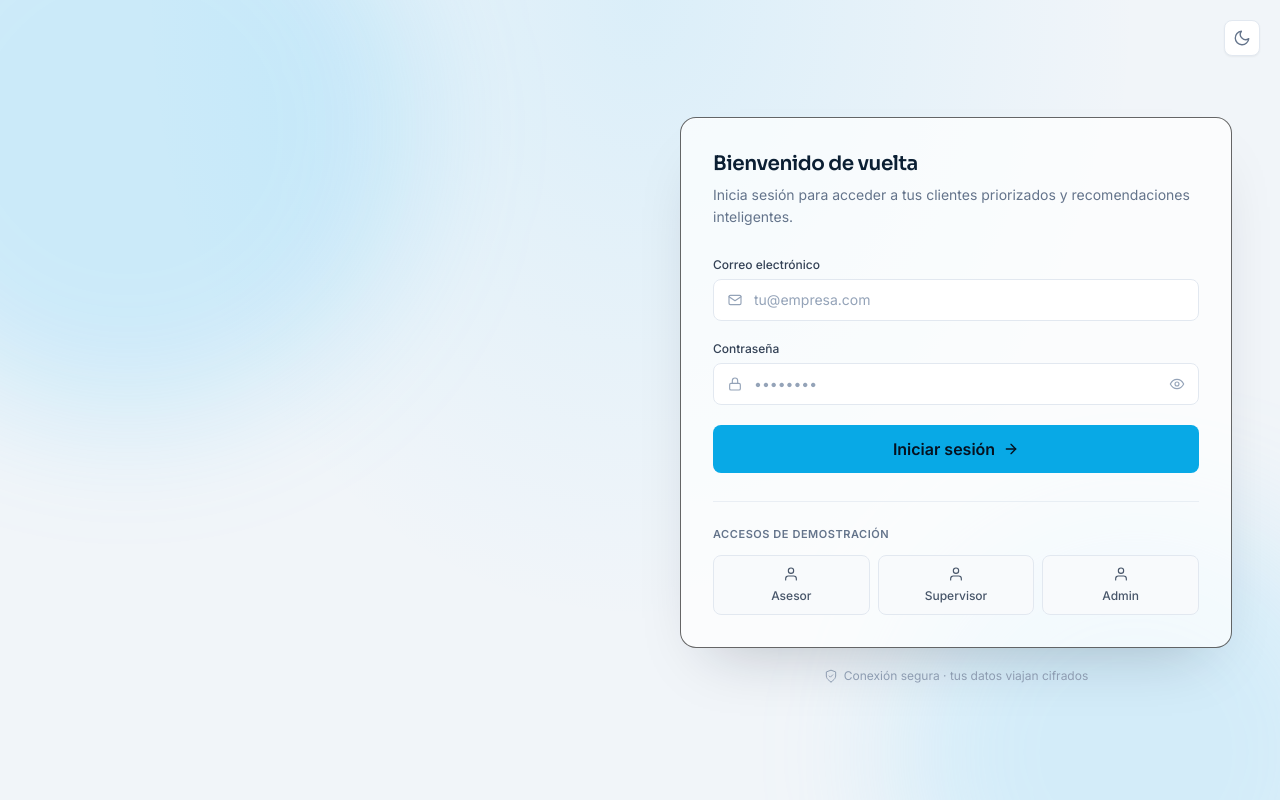
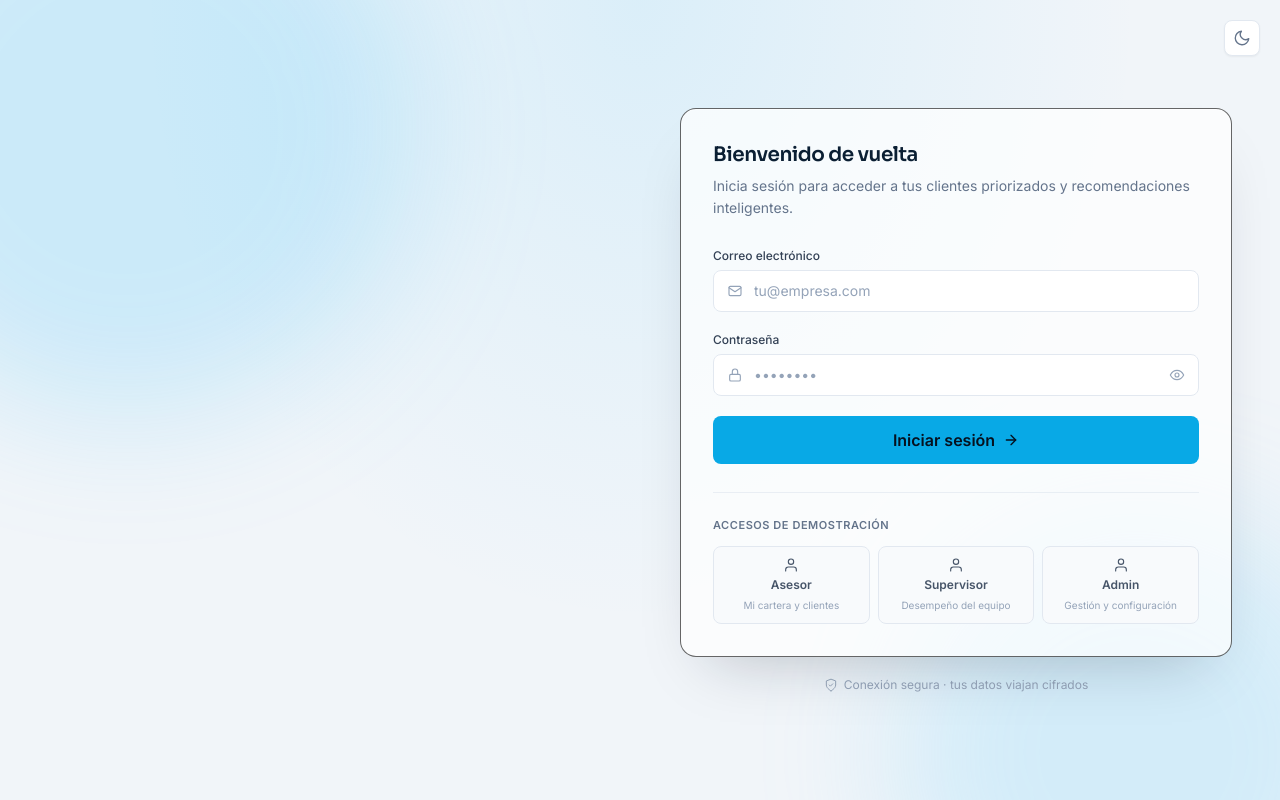
Before and after one commit to David42024/NEXA, a React (Vite) app in the folder frontend/: page /login in a window 1280 px wide. Built offline with nearby package versions, Linux system fonts and the light colour scheme; no server answers.

Commit message:
feat: add role descriptions to login demo buttons

```diff
--- a/frontend/src/pages/Login.jsx
+++ b/frontend/src/pages/Login.jsx
@@ -4,9 +4,9 @@ import { useAuth } from '../context/AuthContext.jsx'
 import ThemeToggle from '../components/ThemeToggle.jsx'
 
 const DEMO_USERS = [
-  { role: 'Asesor', email: 'asesor@nexa.demo', password: 'asesor123' },
-  { role: 'Supervisor', email: 'supervisor@nexa.demo', password: 'supervisor123' },
-  { role: 'Admin', email: 'admin@nexa.demo', password: 'admin123' },
+  { role: 'Asesor', email: 'asesor@nexa.demo', password: 'asesor123', description: 'Mi cartera y clientes' },
+  { role: 'Supervisor', email: 'supervisor@nexa.demo', password: 'supervisor123', description: 'Desempeño del equipo' },
+  { role: 'Admin', email: 'admin@nexa.demo', password: 'admin123', description: 'Gestión y configuración' },
 ]
 
 const API_BASE_URL = import.meta.env.VITE_API_URL || 'http://localhost:8000'
@@ -128,8 +128,14 @@ export default function Login() {
           const data = await response.json()
           if (data.users && data.users.length > 0) {
             // Mapear contraseñas correctas según el rol
+            const ROLE_DESCRIPTIONS = {
+              asesor: 'Mi cartera y clientes',
+              supervisor: 'Desempeño del equipo',
+              admin: 'Gestión y configuración',
+            }
             const usersWithPasswords = data.users.map(user => ({
               ...user,
+              description: ROLE_DESCRIPTIONS[user.role.toLowerCase()] || '',
               password: user.role.toLowerCase() === 'admin' ? 'admin123' :
                          user.role.toLowerCase() === 'supervisor' ? 'supervisor123' :
                          user.role.toLowerCase() === 'asesor' ? 'asesor123' : 'demo123'
@@ -315,14 +321,17 @@ export default function Login() {
                       onClick={() => fillDemo(u)}
                       disabled={loadingUsers}
                       aria-label={`Usar acceso de ${u.role}`}
-                      className={`flex min-h-[48px] flex-col items-center justify-center gap-1.5 rounded-lg border px-2 py-2.5 text-xs font-medium transition duration-200 ${
+                      className={`flex min-h-[56px] flex-col items-center justify-center gap-1 rounded-lg border px-2 py-2.5 text-xs font-medium transition duration-200 ${
                         active
                           ? 'border-cyan-500 bg-cyan-50 text-cyan-600 dark:border-cyan-400/60 dark:bg-cyan-500/10 dark:text-cyan-300'
                           : 'border-slate-200 bg-slate-50 text-slate-600 hover:border-cyan-400/60 hover:bg-slate-100 hover:text-navy-900 dark:border-white/10 dark:bg-white/[0.02] dark:text-slate-300 dark:hover:border-cyan-400/40 dark:hover:bg-white/[0.05] dark:hover:text-white'
                       } ${loadingUsers ? 'opacity-50 cursor-not-allowed' : ''}`}
                     >
                       <UserIcon className="h-4 w-4" />
-                      <span>{u.role}</span>
+                      <span className="font-semibold">{u.role}</span>
+                      {u.description && (
+                        <span className="text-[10px] font-normal text-slate-400 dark:text-slate-500">{u.description}</span>
+                      )}
                     </button>
                   )
                 })}
```
